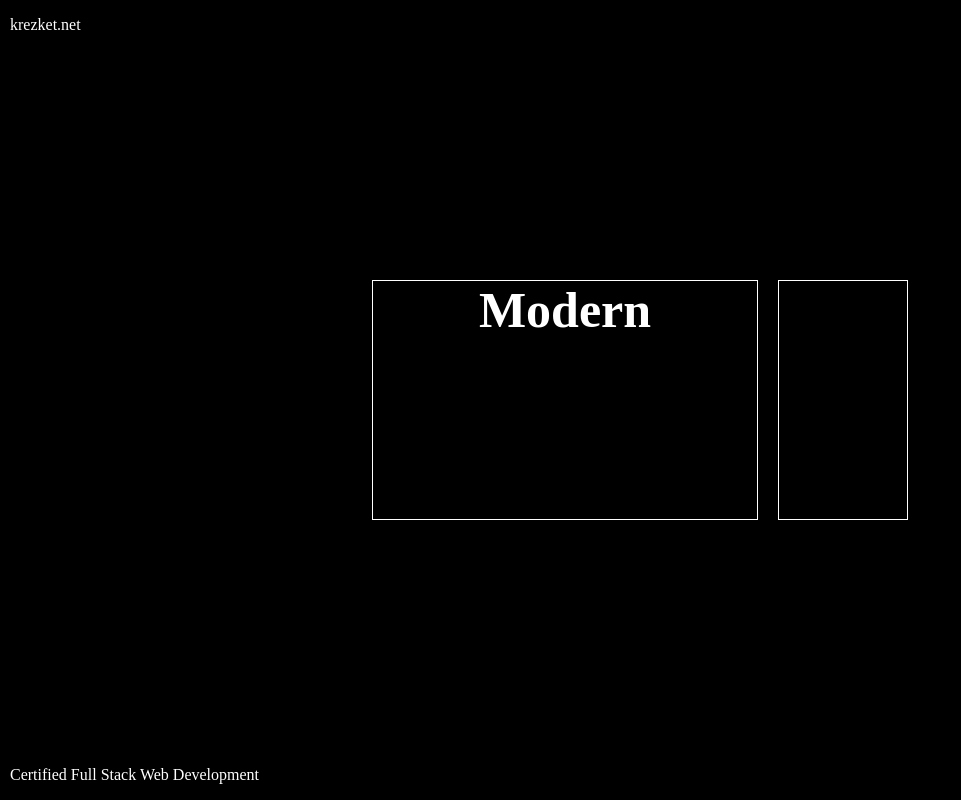
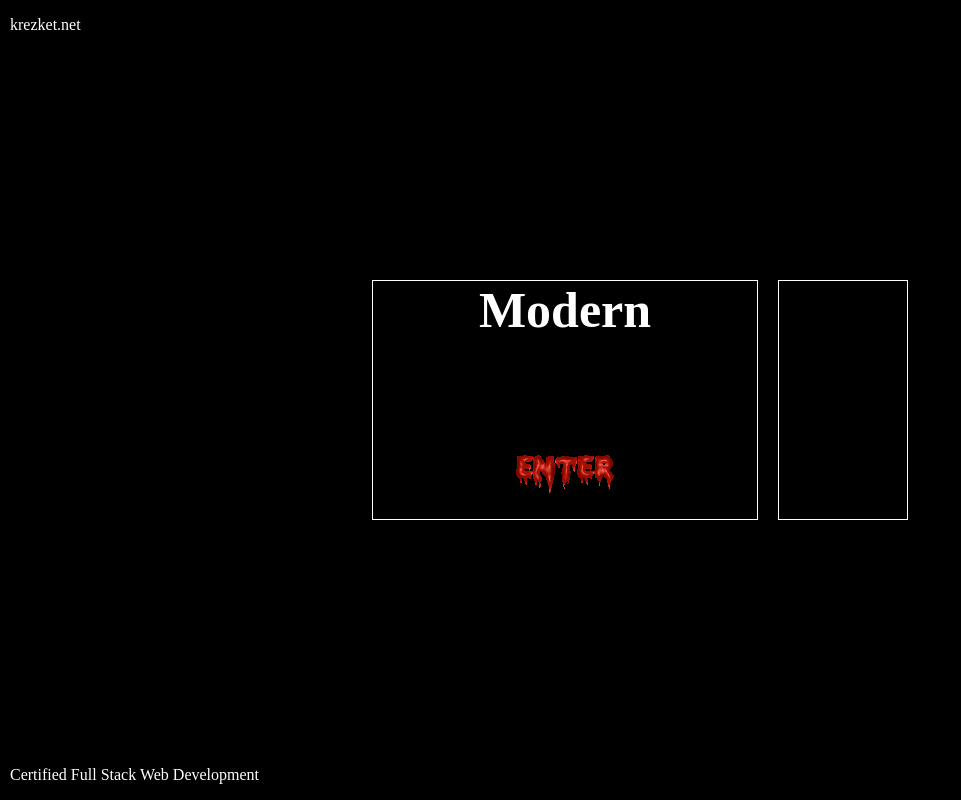
Before and after one commit to krezket/krezket.net, a React (Vite) app: page / in a window 1280 px wide. Both pictures are taken after a click on the element "Modern". Shown: the whole page, without its empty margins (0-961 px from the left). Built offline with nearby package versions, Linux system fonts and the light colour scheme; a web font is replaced by a local one.

Commit message:
enter got functionality

```diff
--- a/src/pages/Enter/Gate.jsx
+++ b/src/pages/Enter/Gate.jsx
@@ -40,12 +40,16 @@ export default function Gate(props) {
             <main className='e-main' >
                 <div className='card' id={isOpen1 === '' ? 'closed' : isOpen1 === 'open-mod' ? isOpen1 : ''} onClick={submitHandler}>
                     <h3>Modern</h3>
-                    <Link src={enter} className='gif1' id={isOpen1 === '' ? 'closed' : isOpen1 === 'open-mod' ? isOpen1 : ''} to={'/modern'}></Link>
+                    <Link className='gif1' id={isOpen1 === '' ? 'closed' : isOpen1 === 'open-mod' ? isOpen1 : ''} to={'/modern'}>
+                        <img src={enter} alt="enter-modern" />
+                    </Link>
                 </div>
 
                 <div className='card' id={isOpen2 === '' ? 'closed' : isOpen2 === 'open-ow' ? isOpen2 : ''} onClick={submitHandler2}>
                     <h3>Old Web</h3>
-                    <Link src={enter2} className='gif2' id={isOpen1 === '' ? 'closed' : isOpen1 === 'open-mod' ? isOpen1 : ''} to={'/oldweb'}></Link>
+                    <Link className='gif2' id={isOpen1 === '' ? 'closed' : isOpen1 === 'open-mod' ? isOpen1 : ''} to={'/oldweb'}>
+                        <img src={enter2} alt="enter-modern" />
+                    </Link>
                 </div>
             </main>
 
```
